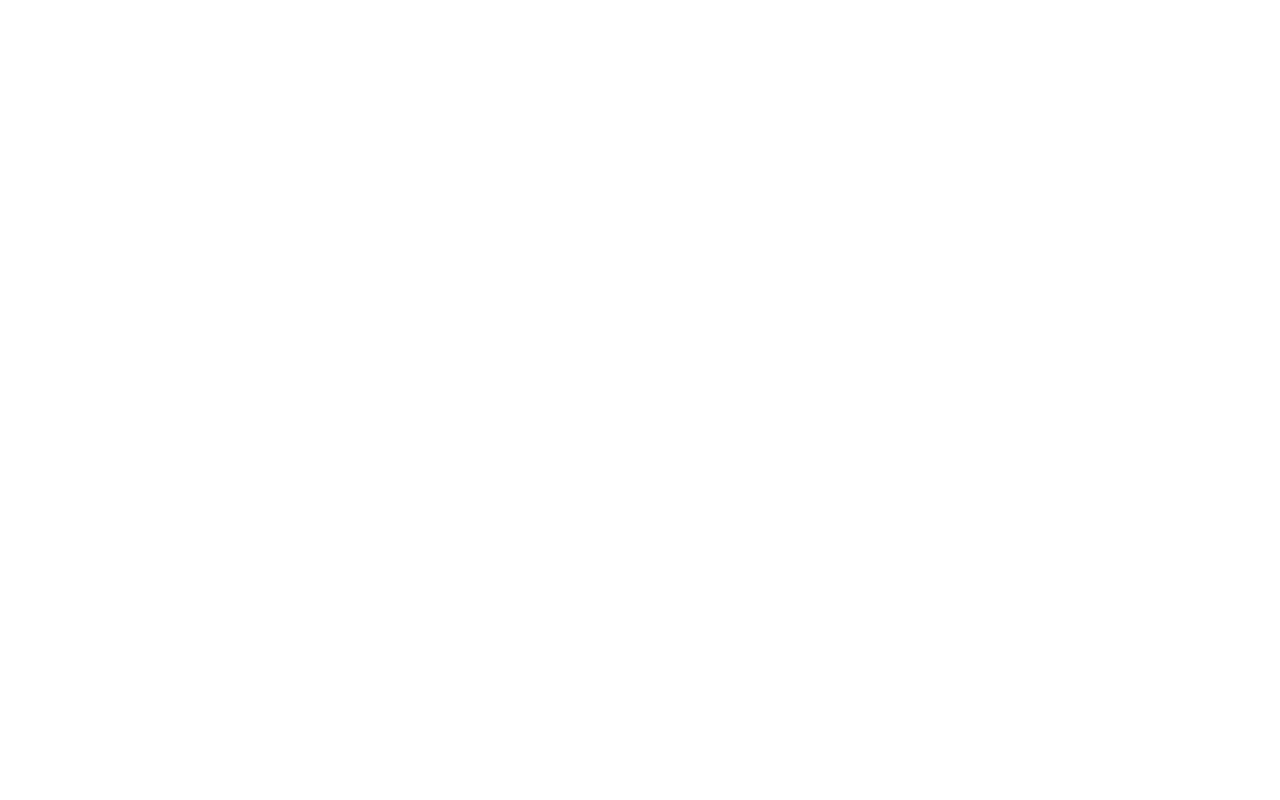
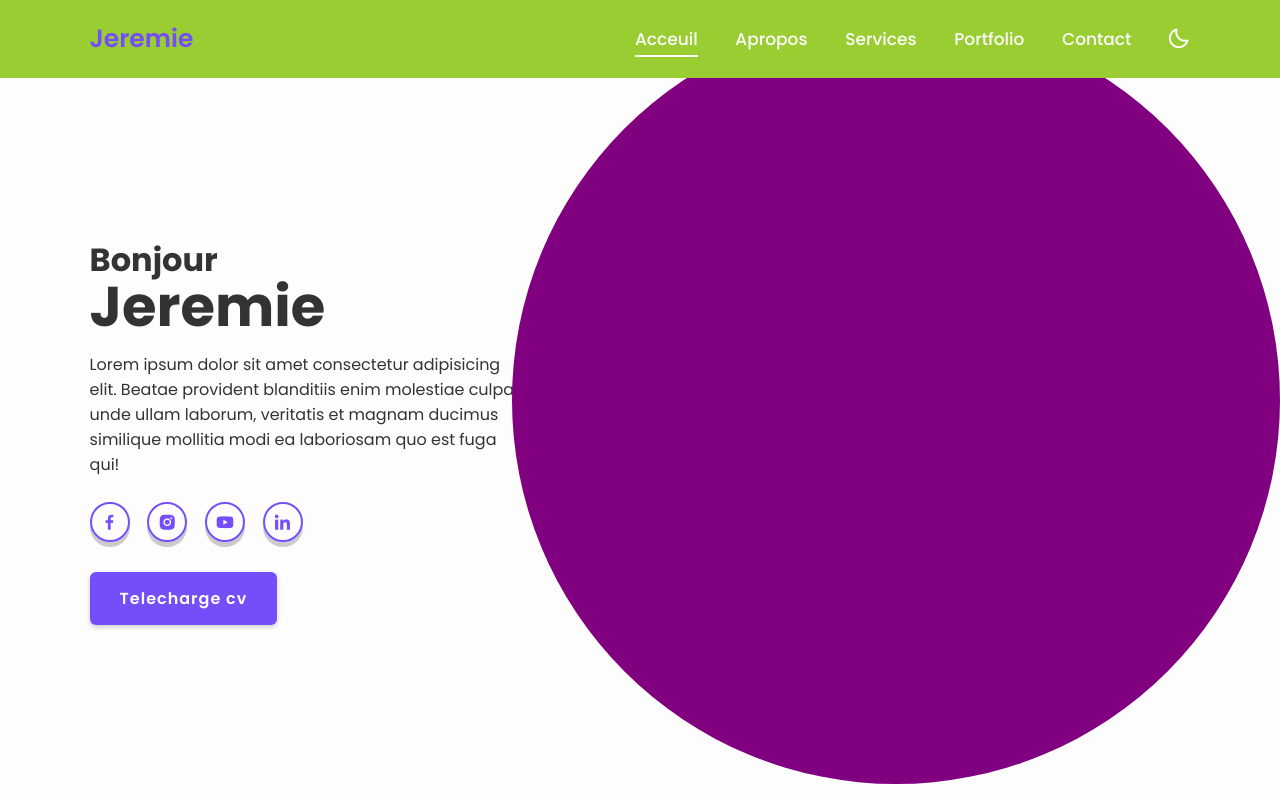
Before and after one commit to Jeremie229242/portfoliopro, a plain HTML site: page portfolio1/index.html in a window 1280 px wide. Drawn offline with nearby package versions, Linux system fonts and the light colour scheme.

Commit message:
premiere etape 03

```diff
--- a/portfolio1/index.html
+++ b/portfolio1/index.html
@@ -21,7 +21,53 @@
 
     <!-- header design -->
 
+<header class="header">
+
+    <a href="#" class="logo">Jeremie</a>
+
+    <nav class="navbar">
+        <a href="#home" class="active">Acceuil</a>
+        <a href="#about">Apropos</a>
+        <a href="#services">Services</a>
+        <a href="#portfolio">Portfolio</a>
+        <a href="#contact">Contact</a>
+    </nav>
+
+    <div class="bx bx-moon" id="darkMode-icon">
+
+    </div>
+</header>
+
+
     <!-- home section design -->
+
+<section class="home" id="home">
+
+<div class="home-content">
+    <h3>Bonjour</h3>
+    <h1>Jeremie</h1>
+    <p>Lorem ipsum dolor sit amet consectetur adipisicing elit. Beatae provident blanditiis enim molestiae culpa unde ullam laborum, veritatis et magnam ducimus similique mollitia modi ea laboriosam quo est fuga qui!</p>
+<div class="social-media">
+    <a href="#"><i class='bx bxl-facebook'></i></a>
+    <a href="#"><i class='bx bxl-instagram-alt' ></i></a>
+    <a href="#"><i class='bx bxl-youtube' ></i></a>
+    <a href="#"><i class='bx bxl-linkedin' ></i></a>
+
+</div>
+
+<a href="#" class="btn">Telecharge cv</a>
+</div>
+
+
+
+
+<div class="profession-container">
+    <div class="profession-box">
+        <div class="profession"></div>
+    </div>
+</div>
+</section>
+
 
     <!-- about section design -->
 
--- a/portfolio1/style.css
+++ b/portfolio1/style.css
@@ -10,3 +10,176 @@
     scroll-behavior: smooth;
     font-family: 'Poppins', sans-serif;
 }
+
+:root{
+    --big-color: #fdfdfd;
+    --text-color: #333;
+    --main-color: #754ef9;
+    --white-color:#fdfdfd;
+    --shadow-color:rgba(0,0,0, .2);
+}
+
+html{
+    font-size: 62.5%;
+    overflow-x: hidden;
+}
+
+body{
+    background: var(--big-color);
+    color: var(--text-color);
+}
+
+
+ /* header design  */
+
+.header{
+    position: fixed;
+    top: 0;
+    left: 0;
+    width: 100%;
+    padding: 2rem 7%;
+    background: yellowgreen;
+    display: flex;
+    align-items: center;
+    z-index: 100;
+}
+
+
+.logo{
+    font-size: 2.5rem;
+    color: var(--main-color);
+    font-weight: 600;
+    cursor: default;
+    margin-right: auto;
+}
+
+
+.navbar a{
+
+    font-size: 1.7rem;
+    color: var(--white-color);
+    font-weight: 500;
+    margin-right: 3.5rem;
+    position: relative;
+}
+
+.navbar a.active::before{
+    content: '';
+    position: absolute;
+    left: 0;
+    bottom: -6px;
+    width: 100%;
+    height: .2rem;
+    background: var(--white-color);
+}
+
+#darkMode-icon{
+    font-size: 2.4rem;
+    color: var(--white-color);
+    cursor: pointer;
+}
+
+
+/* home section design */
+
+
+section{
+    min-height: 100vh;
+    padding: 10rem 7% 2rem;
+}
+
+.home{
+    display: flex;
+    align-items: center;
+}
+.home .home-content {
+    max-width: 44rem;
+}
+
+.home-content h3{
+    font-size: 3.2rem;
+    font-weight: 700;
+    line-height: .3;
+}
+
+.home-content h1{
+    font-size: 5.6rem;
+    font-weight: 700;
+
+
+    margin-bottom: .3rem;
+}
+
+.home-content p {
+    font-size: 1.6rem;
+
+}
+
+.home-content .social-media a{
+    display: inline-flex;
+    justify-content: center;
+    align-items: center;
+    width: 4rem;
+    height: 4rem;
+    background: transparent;
+    border: .2rem solid var(--main-color);
+    border-radius: 50%;
+    box-shadow: 0 .5rem var(--shadow-color);
+    font-size: 2rem ;
+    color: var(--main-color);
+    margin: 2.5rem 1.5rem 3rem 0;
+    transition: 0.9s ease;
+
+}
+
+.home-content .social-media a:hover{
+    background: var(--main-color);
+    color: var(--white-color);
+}
+
+.btn{
+    display: inline-block;
+    padding: 1.2rem 2.8rem;
+    background: var(--main-color);
+    border-radius: .6rem;
+    box-shadow: 0 .2rem .5rem var(--shadow-color);
+    font-size: 1.6rem;
+    color: var(--white-color);
+    letter-spacing: .1rem;
+    font-weight: 600;
+    transition: .9s ease;
+
+
+    border: .2rem solid transparent;
+
+}
+
+.btn:hover{
+    background: transparent;
+    color: var(--main-color);
+border-color: var(--main-color) ;
+}
+
+
+.home .profession-container{
+    position: absolute;
+    top: 50%;
+    right: 0;
+    transform: translateY(-50%);
+    width: 768px;
+    height: 768px;
+
+    overflow: hidden;
+    pointer-events: none;
+}
+.home .profession-container .profession-box{
+    position: absolute;
+    top: 0;
+    right: 0;
+    width: 768px;
+    height: 768px;
+    background: purple;
+    border-radius: 50%;
+
+
+}
```
Also changed, not shown: portfolio1/images/about.png (added), portfolio1/images/home.png (added), portfolio1/images/portfolio1.jpg (added), portfolio1/images/portfolio2.jpg (added), portfolio1/images/portfolio3.jpg (added), portfolio1/images/portfolio4.jpg (added), portfolio1/images/portfolio5.jpg (added), portfolio1/images/portfolio6.jpg (added), portfolio1/images/testimonial1.jpg (added), portfolio1/images/testimonial2.jpg (added), portfolio1/images/testimonial3.jpg (added).
